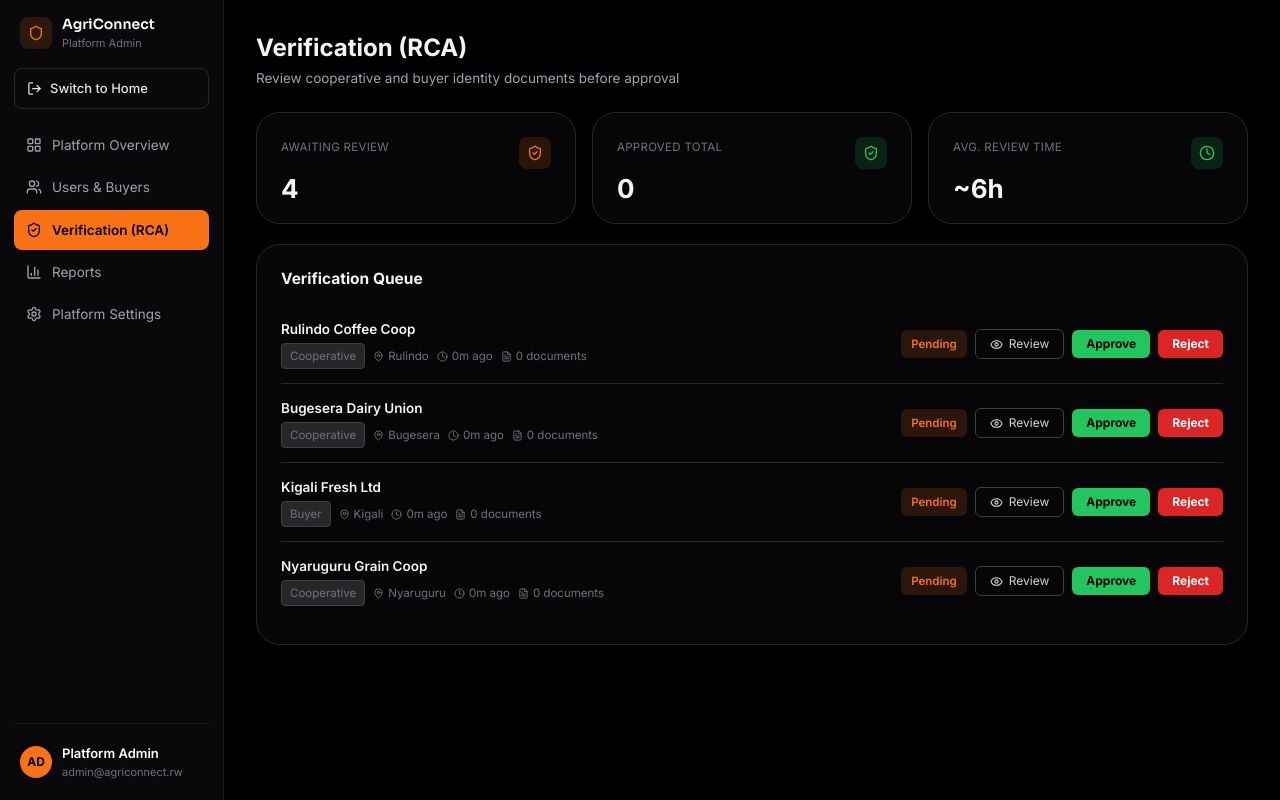
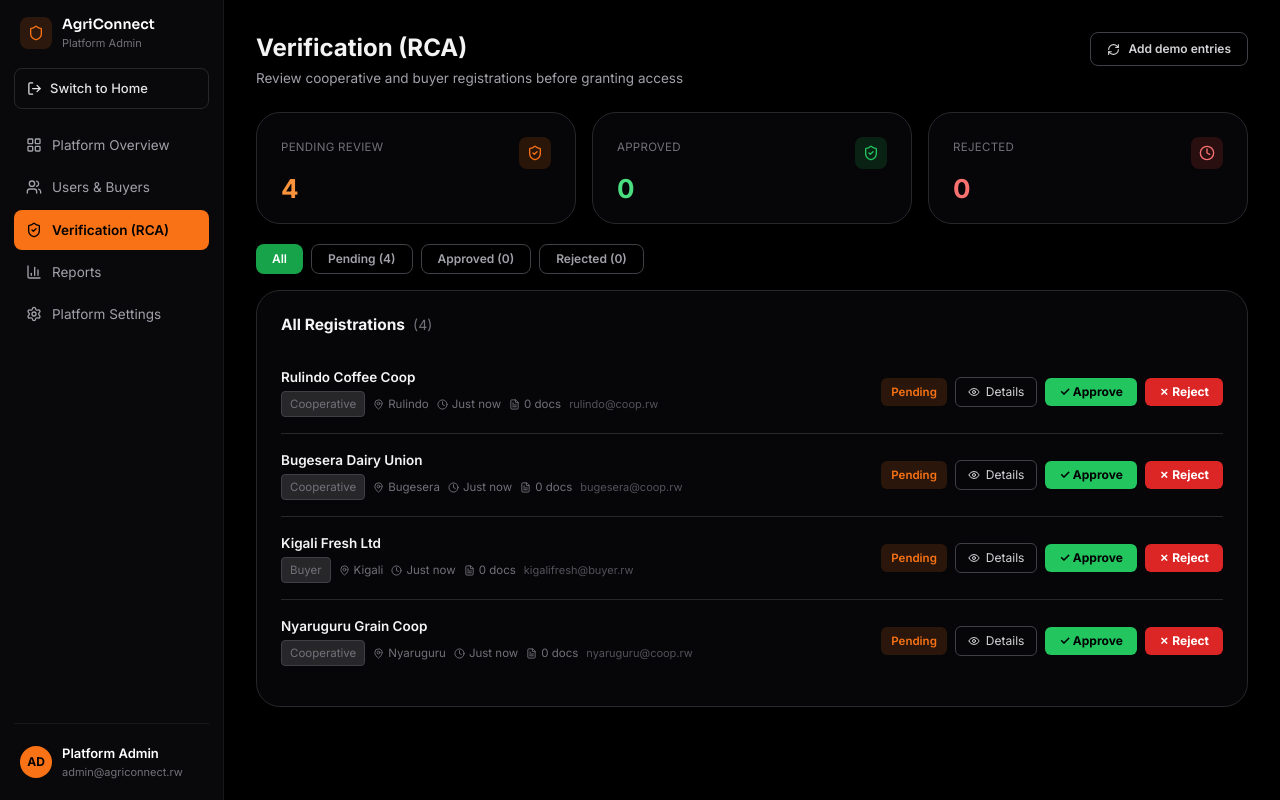
Before and after one commit to Emerance63/AGRI_connect_Frotned-end, a Next.js app: page /admin/verification in a window 1280 px wide. Built offline with nearby package versions, Linux system fonts and the light colour scheme.

Commit message:
fix: VerificationBoard shows all entries with Approve/Reject/Revoke buttons, filter tabs, demo seed button

```diff
--- a/src/components/admin/VerificationBoard.tsx
+++ b/src/components/admin/VerificationBoard.tsx
@@ -1,13 +1,15 @@
 "use client";
 
 import { useEffect, useState } from "react";
-import { ShieldCheck, FileText, MapPin, Clock, Eye, X } from "lucide-react";
+import { ShieldCheck, FileText, MapPin, Clock, Eye, X, RefreshCw } from "lucide-react";
 import {
+  getQueue,
   getByStatus,
   approveEntry,
   rejectEntry,
   submitForApproval,
   type PendingEntry,
+  type ApprovalStatus,
 } from "@/lib/adminData";
 
 function Card({ children, className = "" }: { children: React.ReactNode; className?: string }) {
@@ -18,7 +20,7 @@ function Card({ children, className = "" }: { children: React.ReactNode; classNa
   );
 }
 
-const stageStyles: Record<string, string> = {
+const stageStyles: Record<ApprovalStatus, string> = {
   Pending: "bg-orange-500/15 text-orange-500",
   Approved: "bg-green-500/15 text-green-500",
   Rejected: "bg-red-500/15 text-red-400",
@@ -28,20 +30,28 @@ const stageStyles: Record<string, string> = {
 function timeAgo(iso: string): string {
   const diff = Date.now() - new Date(iso).getTime();
   const mins = Math.floor(diff / 60000);
+  if (mins < 2) return "Just now";
   if (mins < 60) return `${mins}m ago`;
   const hrs = Math.floor(mins / 60);
   if (hrs < 24) return `${hrs}h ago`;
   return `${Math.floor(hrs / 24)}d ago`;
 }
 
+const DEMO_ENTRIES = [
+  { name: "Rulindo Coffee Coop", email: "rulindo@coop.rw", type: "Cooperative" as const, district: "Rulindo" },
+  { name: "Bugesera Dairy Union", email: "bugesera@coop.rw", type: "Cooperative" as const, district: "Bugesera" },
+  { name: "Kigali Fresh Ltd", email: "kigalifresh@buyer.rw", type: "Buyer" as const, district: "Kigali" },
+  { name: "Nyaruguru Grain Coop", email: "nyaruguru@coop.rw", type: "Cooperative" as const, district: "Nyaruguru" },
+];
+
 export default function VerificationBoard() {
-  const [queue, setQueue] = useState<PendingEntry[]>([]);
+  const [allEntries, setAllEntries] = useState<PendingEntry[]>([]);
+  const [filterStatus, setFilterStatus] = useState<"All" | ApprovalStatus>("All");
   const [reviewing, setReviewing] = useState<PendingEntry | null>(null);
   const [feedback, setFeedback] = useState("");
 
   function load() {
-    // Show all pending entries (not yet approved/rejected)
-    setQueue(getByStatus("Pending"));
+    setAllEntries(getQueue());
   }
 
   useEffect(() => {
@@ -50,36 +60,42 @@ export default function VerificationBoard() {
     return () => window.removeEventListener("storage", load);
   }, []);
 
+  // Seed demo data if the queue is completely empty
+  useEffect(() => {
+    if (getQueue().length === 0) {
+      DEMO_ENTRIES.forEach(submitForApproval);
+      load();
+    }
+  // eslint-disable-next-line react-hooks/exhaustive-deps
+  }, []);
+
   function handleApprove(email: string) {
     approveEntry(email);
-    setFeedback(`✓ Approved successfully.`);
+    setFeedback(`✓ ${email} approved. They can now log in.`);
     load();
     setReviewing(null);
   }
 
   function handleReject(email: string) {
     rejectEntry(email);
-    setFeedback(`✗ Entry rejected.`);
+    setFeedback(`✗ ${email} rejected.`);
     load();
     setReviewing(null);
   }
 
-  // Seed demo data on first load if queue is empty — so the board isn't blank
-  useEffect(() => {
-    if (getByStatus("Pending").length === 0 && getByStatus("Approved").length === 0) {
-      const demos = [
-        { name: "Rulindo Coffee Coop", email: "rulindo@coop.rw", type: "Cooperative" as const, district: "Rulindo" },
-        { name: "Bugesera Dairy Union", email: "bugesera@coop.rw", type: "Cooperative" as const, district: "Bugesera" },
-        { name: "Kigali Fresh Ltd", email: "kigalifresh@buyer.rw", type: "Buyer" as const, district: "Kigali" },
-        { name: "Nyaruguru Grain Coop", email: "nyaruguru@coop.rw", type: "Cooperative" as const, district: "Nyaruguru" },
-      ];
-      demos.forEach(submitForApproval);
+  function handleReseed() {
+    DEMO_ENTRIES.forEach(submitForApproval);
     load();
+    setFeedback("Demo entries added to queue.");
   }
-  // eslint-disable-next-line react-hooks/exhaustive-deps
-  }, []);
 
-  const approvedCount = getByStatus("Approved").length;
+  const displayed = filterStatus === "All"
+    ? allEntries
+    : allEntries.filter((e) => e.status === filterStatus);
+
+  const pendingCount = allEntries.filter((e) => e.status === "Pending").length;
+  const approvedCount = allEntries.filter((e) => e.status === "Approved").length;
+  const rejectedCount = allEntries.filter((e) => e.status === "Rejected").length;
 
   return (
     <div className="flex-1 min-w-0 p-8 text-zinc-100 text-sm">
@@ -89,9 +105,15 @@ export default function VerificationBoard() {
         <div>
           <h1 className="text-2xl font-bold m-0">Verification (RCA)</h1>
           <p className="text-zinc-400 text-[13.5px] m-0 mt-1">
-            Review cooperative and buyer identity documents before approval
+            Review cooperative and buyer registrations before granting access
           </p>
         </div>
+        <button
+          onClick={handleReseed}
+          className="flex items-center gap-2 rounded-lg border border-zinc-700 px-4 py-2 text-xs font-semibold text-zinc-300 hover:bg-zinc-800"
+        >
+          <RefreshCw size={13} /> Add demo entries
+        </button>
       </div>
 
       {feedback && (
@@ -104,117 +126,196 @@ export default function VerificationBoard() {
       <div className="grid grid-cols-1 sm:grid-cols-3 gap-4 mb-5">
         <Card>
           <div className="flex items-start justify-between">
-            <span className="text-[11.5px] uppercase tracking-wide text-zinc-500">Awaiting Review</span>
+            <span className="text-[11.5px] uppercase tracking-wide text-zinc-500">Pending Review</span>
             <div className="w-8 h-8 rounded-lg bg-orange-500/15 text-orange-500 flex items-center justify-center">
               <ShieldCheck size={16} />
             </div>
           </div>
-          <div className="text-[26px] font-bold mt-2.5">{queue.length}</div>
+          <div className="text-[26px] font-bold mt-2.5 text-orange-400">{pendingCount}</div>
         </Card>
         <Card>
           <div className="flex items-start justify-between">
-            <span className="text-[11.5px] uppercase tracking-wide text-zinc-500">Approved total</span>
+            <span className="text-[11.5px] uppercase tracking-wide text-zinc-500">Approved</span>
             <div className="w-8 h-8 rounded-lg bg-green-500/15 text-green-500 flex items-center justify-center">
               <ShieldCheck size={16} />
             </div>
           </div>
-          <div className="text-[26px] font-bold mt-2.5">{approvedCount}</div>
+          <div className="text-[26px] font-bold mt-2.5 text-green-400">{approvedCount}</div>
         </Card>
         <Card>
           <div className="flex items-start justify-between">
-            <span className="text-[11.5px] uppercase tracking-wide text-zinc-500">Avg. review time</span>
-            <div className="w-8 h-8 rounded-lg bg-green-500/15 text-green-500 flex items-center justify-center">
+            <span className="text-[11.5px] uppercase tracking-wide text-zinc-500">Rejected</span>
+            <div className="w-8 h-8 rounded-lg bg-red-500/15 text-red-400 flex items-center justify-center">
               <Clock size={16} />
             </div>
           </div>
-          <div className="text-[26px] font-bold mt-2.5">~6h</div>
+          <div className="text-[26px] font-bold mt-2.5 text-red-400">{rejectedCount}</div>
         </Card>
       </div>
 
-      {/* Queue */}
+      {/* Filter tabs */}
+      <div className="flex gap-2 mb-4">
+        {(["All", "Pending", "Approved", "Rejected"] as const).map((s) => (
+          <button
+            key={s}
+            onClick={() => setFilterStatus(s)}
+            className={`rounded-lg px-4 py-1.5 text-xs font-semibold transition ${
+              filterStatus === s
+                ? "bg-green-600 text-white"
+                : "border border-zinc-700 text-zinc-400 hover:bg-zinc-800"
+            }`}
+          >
+            {s} {s !== "All" && `(${allEntries.filter((e) => e.status === s).length})`}
+          </button>
+        ))}
+      </div>
+
+      {/* Queue table */}
       <Card>
-        <p className="text-[15.5px] font-bold m-0 mb-4">Verification Queue</p>
+        <p className="text-[15.5px] font-bold m-0 mb-4">
+          {filterStatus === "All" ? "All Registrations" : `${filterStatus} Registrations`}
+          <span className="ml-2 text-zinc-500 text-sm font-normal">({displayed.length})</span>
+        </p>
 
-        {queue.length === 0 && (
-          <p className="text-zinc-500 text-sm py-4 text-center">
-            No pending entries. All registrations have been reviewed.
+        {displayed.length === 0 && (
+          <div className="py-8 text-center">
+            <p className="text-zinc-500 text-sm">
+              {allEntries.length === 0
+                ? 'No registrations yet. Click "Add demo entries" to populate the queue.'
+                : `No ${filterStatus.toLowerCase()} entries.`}
             </p>
+          </div>
         )}
 
-        {queue.map((q) => (
+        {displayed.map((q) => (
           <div
             key={q.id}
-            className="flex items-center justify-between py-3.5 border-b border-zinc-800 last:border-b-0 gap-3"
+            className="flex flex-col gap-3 py-4 border-b border-zinc-800 last:border-b-0 sm:flex-row sm:items-center sm:justify-between"
           >
             <div className="min-w-0">
-              <div className="font-semibold text-[13.5px] mb-1 truncate">{q.name}</div>
-              <div className="flex items-center gap-2 text-[11.5px] text-zinc-500 flex-wrap">
+              <div className="font-semibold text-[13.5px] mb-1">{q.name}</div>
+              <div className="flex flex-wrap items-center gap-2 text-[11.5px] text-zinc-500">
                 <span className="bg-zinc-800 border border-zinc-700 px-2 py-0.5 rounded">{q.type}</span>
                 <span className="flex items-center gap-1"><MapPin size={11} /> {q.district}</span>
                 <span className="flex items-center gap-1"><Clock size={11} /> {timeAgo(q.submittedAt)}</span>
-                <span className="flex items-center gap-1"><FileText size={11} /> {q.docs} documents</span>
+                <span className="flex items-center gap-1"><FileText size={11} /> {q.docs} docs</span>
+                <span className="text-[11px] text-zinc-600">{q.email}</span>
               </div>
             </div>
-            <div className="flex items-center gap-2 shrink-0">
+
+            <div className="flex flex-wrap items-center gap-2 shrink-0">
               <span className={`text-[11.5px] font-semibold px-2.5 py-1 rounded-md whitespace-nowrap ${stageStyles[q.status]}`}>
                 {q.status}
               </span>
               <button
                 onClick={() => setReviewing(q)}
-                className="flex items-center gap-1.5 border border-zinc-700 text-zinc-300 text-xs px-3.5 py-1.5 rounded-md whitespace-nowrap hover:bg-zinc-800"
+                className="flex items-center gap-1.5 border border-zinc-700 text-zinc-300 text-xs px-3 py-1.5 rounded-md hover:bg-zinc-800"
               >
-                <Eye size={13} /> Review
+                <Eye size={12} /> Details
               </button>
+              {q.status === "Pending" && (
+                <>
                   <button
                     onClick={() => handleApprove(q.email)}
-                className="bg-green-500 text-black font-bold text-xs px-3.5 py-1.5 rounded-md whitespace-nowrap hover:bg-green-400"
+                    className="bg-green-500 text-black font-bold text-xs px-3.5 py-1.5 rounded-md hover:bg-green-400 transition"
                   >
-                Approve
+                    ✓ Approve
                   </button>
                   <button
                     onClick={() => handleReject(q.email)}
-                className="bg-red-600 text-white font-bold text-xs px-3.5 py-1.5 rounded-md whitespace-nowrap hover:bg-red-500"
+                    className="bg-red-600 text-white font-bold text-xs px-3.5 py-1.5 rounded-md hover:bg-red-500 transition"
                   >
-                Reject
+                    ✗ Reject
                   </button>
+                </>
+              )}
+              {q.status === "Approved" && (
+                <button
+                  onClick={() => handleReject(q.email)}
+                  className="border border-red-600 text-red-400 text-xs px-3.5 py-1.5 rounded-md hover:bg-red-600 hover:text-white transition"
+                >
+                  Revoke
+                </button>
+              )}
+              {q.status === "Rejected" && (
+                <button
+                  onClick={() => handleApprove(q.email)}
+                  className="border border-green-500 text-green-400 text-xs px-3.5 py-1.5 rounded-md hover:bg-green-500 hover:text-black transition"
+                >
+                  Re-approve
+                </button>
+              )}
             </div>
           </div>
         ))}
       </Card>
 
-      {/* Review modal */}
+      {/* Detail modal */}
       {reviewing && (
         <div className="fixed inset-0 z-50 flex items-center justify-center bg-black/70 p-4">
           <div className="w-full max-w-md rounded-2xl border border-zinc-700 bg-zinc-900 p-6 shadow-2xl">
-            <div className="flex items-center justify-between mb-4">
-              <h2 className="text-lg font-bold text-white">Review: {reviewing.name}</h2>
+            <div className="flex items-center justify-between mb-5">
+              <h2 className="text-lg font-bold text-white">{reviewing.name}</h2>
               <button onClick={() => setReviewing(null)} className="text-zinc-400 hover:text-white">
                 <X size={20} />
               </button>
             </div>
-            <div className="space-y-2 text-sm text-zinc-300 mb-6">
-              <p><span className="text-zinc-500">Type:</span> {reviewing.type}</p>
-              <p><span className="text-zinc-500">Email:</span> {reviewing.email}</p>
-              <p><span className="text-zinc-500">District:</span> {reviewing.district}</p>
-              <p><span className="text-zinc-500">Submitted:</span> {timeAgo(reviewing.submittedAt)}</p>
-              <p><span className="text-zinc-500">Status:</span>{" "}
+
+            <div className="space-y-3 text-sm text-zinc-300 mb-6">
+              <div className="flex justify-between">
+                <span className="text-zinc-500">Type</span>
+                <span>{reviewing.type}</span>
+              </div>
+              <div className="flex justify-between">
+                <span className="text-zinc-500">Email</span>
+                <span className="text-green-400">{reviewing.email}</span>
+              </div>
+              <div className="flex justify-between">
+                <span className="text-zinc-500">District</span>
+                <span>{reviewing.district}</span>
+              </div>
+              <div className="flex justify-between">
+                <span className="text-zinc-500">Submitted</span>
+                <span>{timeAgo(reviewing.submittedAt)}</span>
+              </div>
+              <div className="flex justify-between">
+                <span className="text-zinc-500">Status</span>
                 <span className={`font-semibold ${stageStyles[reviewing.status]}`}>{reviewing.status}</span>
-              </p>
               </div>
+            </div>
+
+            {reviewing.status === "Pending" && (
               <div className="flex gap-3">
                 <button
                   onClick={() => handleReject(reviewing.email)}
-                className="flex-1 rounded-lg border border-red-600 py-2 text-sm font-semibold text-red-400 hover:bg-red-600 hover:text-white transition"
+                  className="flex-1 rounded-lg border border-red-600 py-2.5 text-sm font-semibold text-red-400 hover:bg-red-600 hover:text-white transition"
                 >
-                Reject
+                  ✗ Reject
                 </button>
                 <button
                   onClick={() => handleApprove(reviewing.email)}
-                className="flex-1 rounded-lg bg-green-500 py-2 text-sm font-bold text-black hover:bg-green-400 transition"
+                  className="flex-1 rounded-lg bg-green-500 py-2.5 text-sm font-bold text-black hover:bg-green-400 transition"
                 >
-                Approve
+                  ✓ Approve
                 </button>
               </div>
+            )}
+            {reviewing.status === "Approved" && (
+              <button
+                onClick={() => handleReject(reviewing.email)}
+                className="w-full rounded-lg border border-red-600 py-2.5 text-sm font-semibold text-red-400 hover:bg-red-600 hover:text-white transition"
+              >
+                Revoke Access
+              </button>
+            )}
+            {reviewing.status === "Rejected" && (
+              <button
+                onClick={() => handleApprove(reviewing.email)}
+                className="w-full rounded-lg bg-green-500 py-2.5 text-sm font-bold text-black hover:bg-green-400 transition"
+              >
+                Re-approve
+              </button>
+            )}
           </div>
         </div>
       )}
```
Lines whose indentation alone changed are shown as unchanged.
